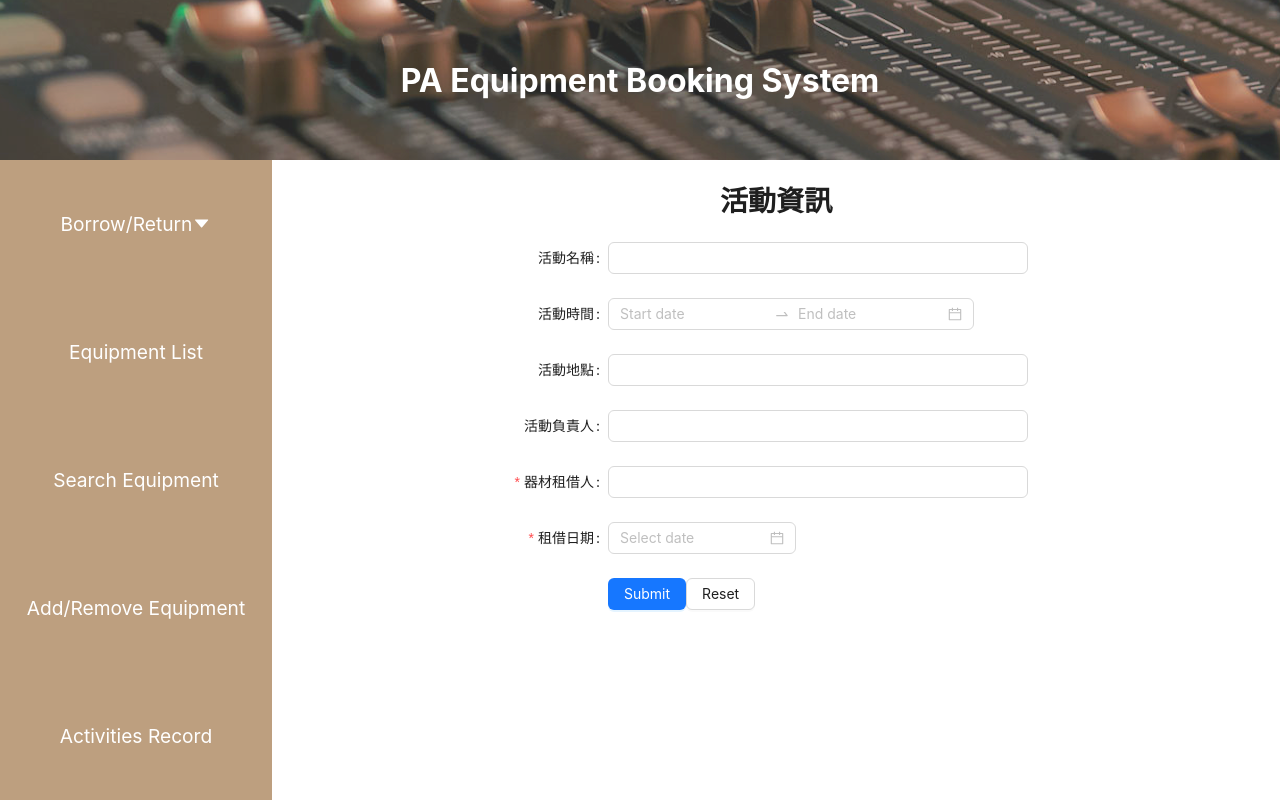
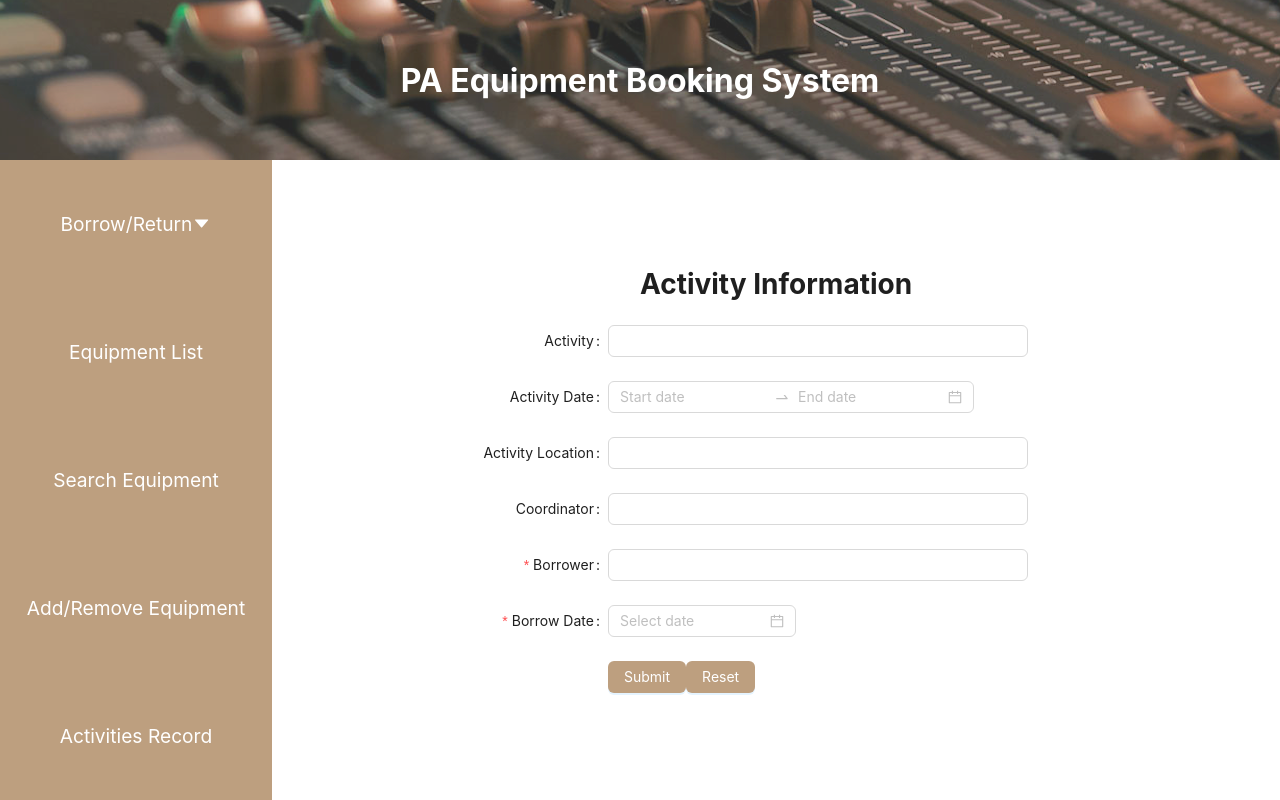
Before and after one commit to leolinpotato/NTUPA-Equipment-Booking-System, a React (Create React App) app in the folder frontend/: page /borrow in a window 1280 px wide. Built offline with nearby package versions, Linux system fonts and the light colour scheme.

Commit message:
update borrowPage.css

```diff
--- a/frontend/src/App.css
+++ b/frontend/src/App.css
@@ -3,4 +3,7 @@
   left: 17em;
   width: calc(100% - 17em);
   height: calc(100% - 10em);
+  display: flex;
+  justify-content: center;
+  align-items: center;
 }
--- a/frontend/src/container/borrowPage.js
+++ b/frontend/src/container/borrowPage.js
@@ -41,25 +41,26 @@ const BorrowPage = () => {
                   onFinish={onFinish}
                   onFinishFailed={onFinishFailed}
                   autoComplete="off"
+                  className='form'
                 >
-                <h1> 活動資訊 </h1>
-                  <Form.Item label="活動名稱" name="Activity">
+                <h1> Activity Information </h1>
+                  <Form.Item label="Activity" name="Activity">
                     <Input />
                   </Form.Item>
 
-                  <Form.Item label="活動時間" name="ActivityDate">
+                  <Form.Item label="Activity Date" name="ActivityDate">
                     <RangePicker />
                   </Form.Item>
 
-                  <Form.Item label="活動地點" name="Location">
+                  <Form.Item label="Activity Location" name="Location">
                     <Input />
                   </Form.Item>
 
-                  <Form.Item label="活動負責人" name="Incharger">
+                  <Form.Item label="Coordinator" name="Incharger">
                     <Input />
                   </Form.Item>
 
-                  <Form.Item label="器材租借人" name="Name" rules={[
+                  <Form.Item label="Borrower" name="Name" rules={[
                       {
                         required: true,
                       },
@@ -68,7 +69,7 @@ const BorrowPage = () => {
                     <Input />
                   </Form.Item>
 
-                  <Form.Item label="租借日期" name="date" rules={[
+                  <Form.Item label="Borrow Date" name="date" rules={[
                       {
                         required: true,
                       },
@@ -83,10 +84,10 @@ const BorrowPage = () => {
                       span: 16,
                     }}
                   >
-                  <Button type="primary" htmlType="submit">
+                  <Button type="primary" htmlType="submit" style={{ background: "rgb(189, 159, 127)" }}>
                     Submit
                   </Button>
-                  <Button htmlType="button" onClick={onReset}>
+                  <Button type="primary" htmlType="button" onClick={onReset} style={{ background: "rgb(189, 159, 127)" }}>
                     Reset
                   </Button>
                   </Form.Item>
--- a/frontend/src/css/borrowPage.css
+++ b/frontend/src/css/borrowPage.css
@@ -14,3 +14,6 @@
 h1 {
     text-align: center;
 }
+.form {
+    width: 100%;
+}
--- a/frontend/src/css/filter.css
+++ b/frontend/src/css/filter.css
@@ -1,6 +1,6 @@
 .filterRow {
     width: 100%;
-    height: 6em;
+    height: 5em;
     flex-direction: row;
     position: relative;
     display: flex;
@@ -8,3 +8,6 @@
     align-items: center;
     background: rgb(219, 197, 180);
 }
+.ant-select:hover {
+    border: 2px solid rgb(189, 159, 127) !important;
+}
```
